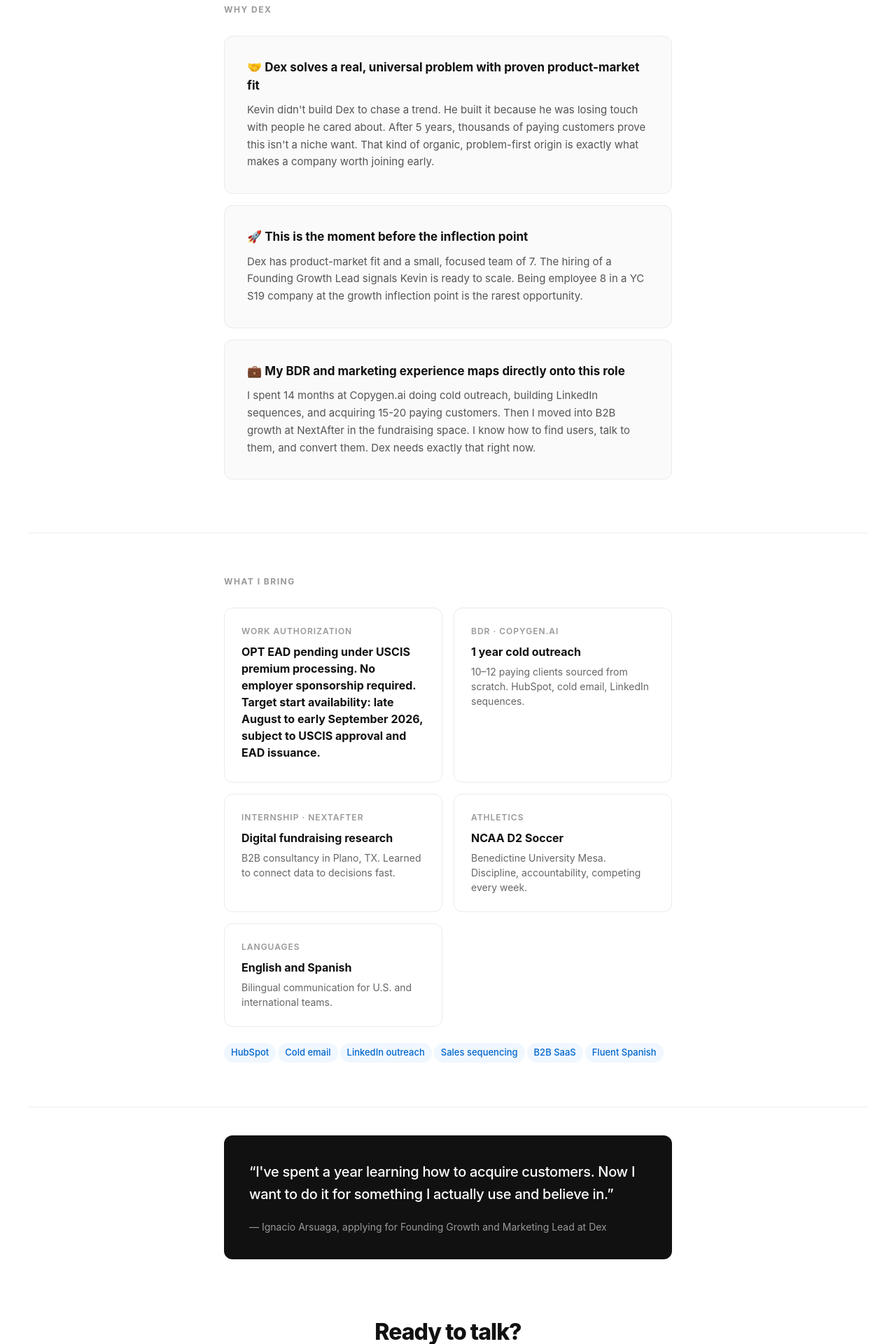
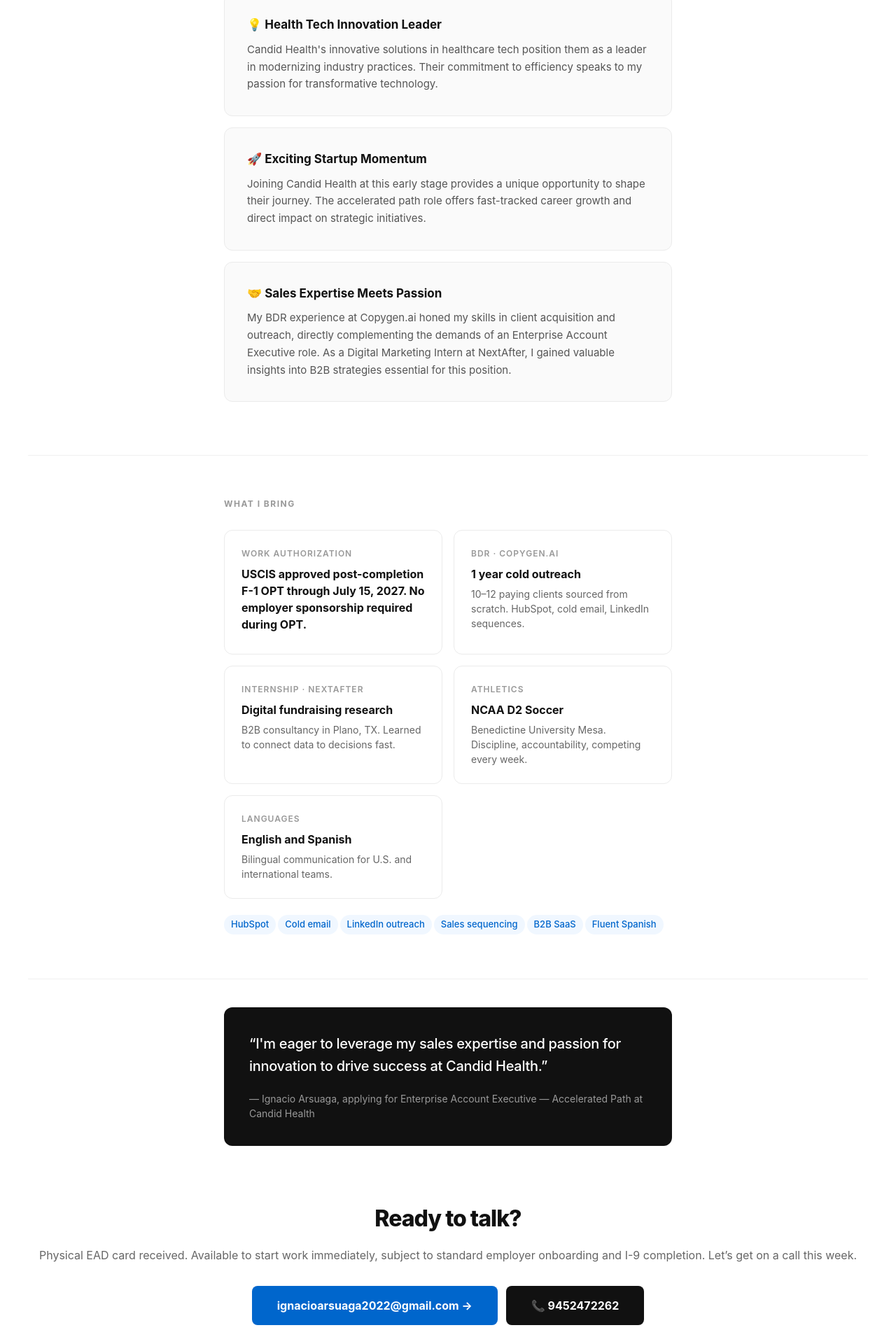
Before and after one commit to copygenai/nacho-for, a Next.js app: page / in a window 1280 px wide. Shown: the part 757-2677 px from the top of the page at 70% size. Built offline with nearby package versions, Linux system fonts and the light colour scheme.

Commit message:
Microsite: Candid Health (Enterprise Account Executive — Accelerated Path)

```diff
--- a/app/page.js
+++ b/app/page.js
@@ -73,7 +73,7 @@
         </div>
         <div style={{ display: 'grid', gridTemplateColumns: '1fr 1fr', gap: 16 }}>
           {[
-            { label: 'Work authorization', value: 'OPT EAD pending under USCIS premium processing. No employer sponsorship required. Target start availability: late August to early September 2026, subject to USCIS approval and EAD issuance.', sub: '' },
+            { label: 'Work authorization', value: 'USCIS approved post-completion F-1 OPT through July 15, 2027. No employer sponsorship required during OPT.', sub: '' },
             { label: 'BDR · Copygen.ai', value: '1 year cold outreach', sub: '10–12 paying clients sourced from scratch. HubSpot, cold email, LinkedIn sequences.' },
             { label: 'Internship · NextAfter', value: 'Digital fundraising research', sub: 'B2B consultancy in Plano, TX. Learned to connect data to decisions fast.' },
             { label: 'Athletics', value: 'NCAA D2 Soccer', sub: 'Benedictine University Mesa. Discipline, accountability, competing every week.' },
@@ -111,7 +111,7 @@
       <div style={{ padding: '80px 40px', textAlign: 'center' }}>
         <h2 style={{ fontSize: 32, fontWeight: 800, letterSpacing: '-1px', marginBottom: 16 }}>Ready to talk?</h2>
         <p style={{ fontSize: 16, color: '#666', marginBottom: 32 }}>
-          Target start availability: late August to early September 2026, subject to USCIS approval and EAD issuance. Let&rsquo;s get on a call this week.
+          Physical EAD card received. Available to start work immediately, subject to standard employer onboarding and I-9 completion. Let&rsquo;s get on a call this week.
         </p>
         <div style={{ display: 'flex', gap: 12, justifyContent: 'center', flexWrap: 'wrap' }}>
           <a href={`mailto:${candidate.email}`}
--- a/site.config.json
+++ b/site.config.json
@@ -1,38 +1,39 @@
 {
   "candidate": {
     "name": "Ignacio Arsuaga",
-    "email": "nacho@arsuaga.net",
-    "phone": "+19452472262",
-    "linkedin": "https://linkedin.com/in/ignacio-arsuaga-garcia-colavidas",
-    "location": "Mesa, AZ (Phoenix area)"
+    "email": "ignacioarsuaga2022@gmail.com",
+    "phone": "9452472262",
+    "linkedin": "https://www.linkedin.com/in/ignacio-arsuaga-garcia-colavidas/",
+    "startAvailability": "Physical EAD card received. Available to start work immediately, subject to standard employer onboarding and I-9 completion.",
+    "copygenPayingClients": "10–12"
   },
   "company": {
-    "name": "Dex",
-    "slug": "dex",
-    "accentColor": "#4F46E5"
+    "name": "Candid Health",
+    "slug": "candid-health",
+    "accentColor": "#0066cc"
   },
-  "role": "Founding Growth and Marketing Lead",
+  "role": "Enterprise Account Executive — Accelerated Path",
   "hero": {
-    "label": "Made for Dex",
-    "headline": "I want to build Dex into the relationship operating system everyone uses.",
-    "subheadline": "Dex solves a problem I see everywhere: people losing touch with their networks because there's no system for it. Kevin built something thousands of people pay for, and now it's the moment to scale. I've spent the last year proving I can acquire customers and drive growth, and I'm ready to do it for a product I genuinely believe in."
+    "label": "Made for Candid Health",
+    "headline": "Excited to Elevate Candid Health's Enterprise Success.",
+    "subheadline": "I am thrilled to join Candid Health at this pivotal growth phase. Their innovative approach in healthcare aligns with my passion for impactful solutions, and I am eager to contribute to their success as an Enterprise Account Executive."
   },
   "whyCompany": [
     {
-      "emoji": "🤝",
-      "title": "Dex solves a real, universal problem with proven product-market fit",
-      "body": "Kevin didn't build Dex to chase a trend. He built it because he was losing touch with people he cared about. After 5 years, thousands of paying customers prove this isn't a niche want. That kind of organic, problem-first origin is exactly what makes a company worth joining early."
+      "emoji": "💡",
+      "title": "Health Tech Innovation Leader",
+      "body": "Candid Health's innovative solutions in healthcare tech position them as a leader in modernizing industry practices. Their commitment to efficiency speaks to my passion for transformative technology."
     },
     {
       "emoji": "🚀",
-      "title": "This is the moment before the inflection point",
-      "body": "Dex has product-market fit and a small, focused team of 7. The hiring of a Founding Growth Lead signals Kevin is ready to scale. Being employee 8 in a YC S19 company at the growth inflection point is the rarest opportunity."
+      "title": "Exciting Startup Momentum",
+      "body": "Joining Candid Health at this early stage provides a unique opportunity to shape their journey. The accelerated path role offers fast-tracked career growth and direct impact on strategic initiatives."
     },
     {
-      "emoji": "💼",
-      "title": "My BDR and marketing experience maps directly onto this role",
-      "body": "I spent 14 months at Copygen.ai doing cold outreach, building LinkedIn sequences, and acquiring 15-20 paying customers. Then I moved into B2B growth at NextAfter in the fundraising space. I know how to find users, talk to them, and convert them. Dex needs exactly that right now."
+      "emoji": "🤝",
+      "title": "Sales Expertise Meets Passion",
+      "body": "My BDR experience at Copygen.ai honed my skills in client acquisition and outreach, directly complementing the demands of an Enterprise Account Executive role. As a Digital Marketing Intern at NextAfter, I gained valuable insights into B2B strategies essential for this position."
     }
   ],
-  "quote": "I've spent a year learning how to acquire customers. Now I want to do it for something I actually use and believe in."
+  "quote": "I'm eager to leverage my sales expertise and passion for innovation to drive success at Candid Health."
 }
```
